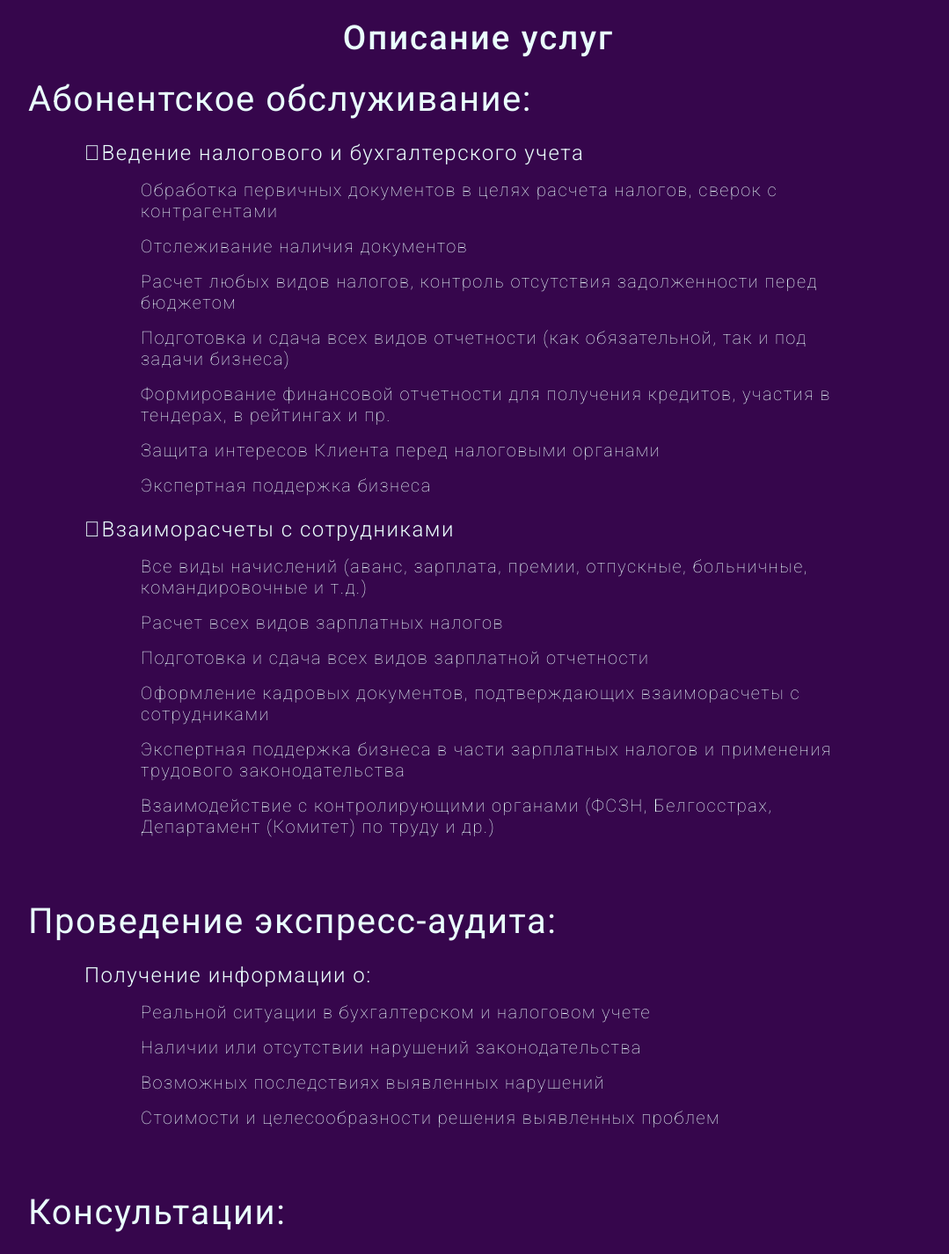
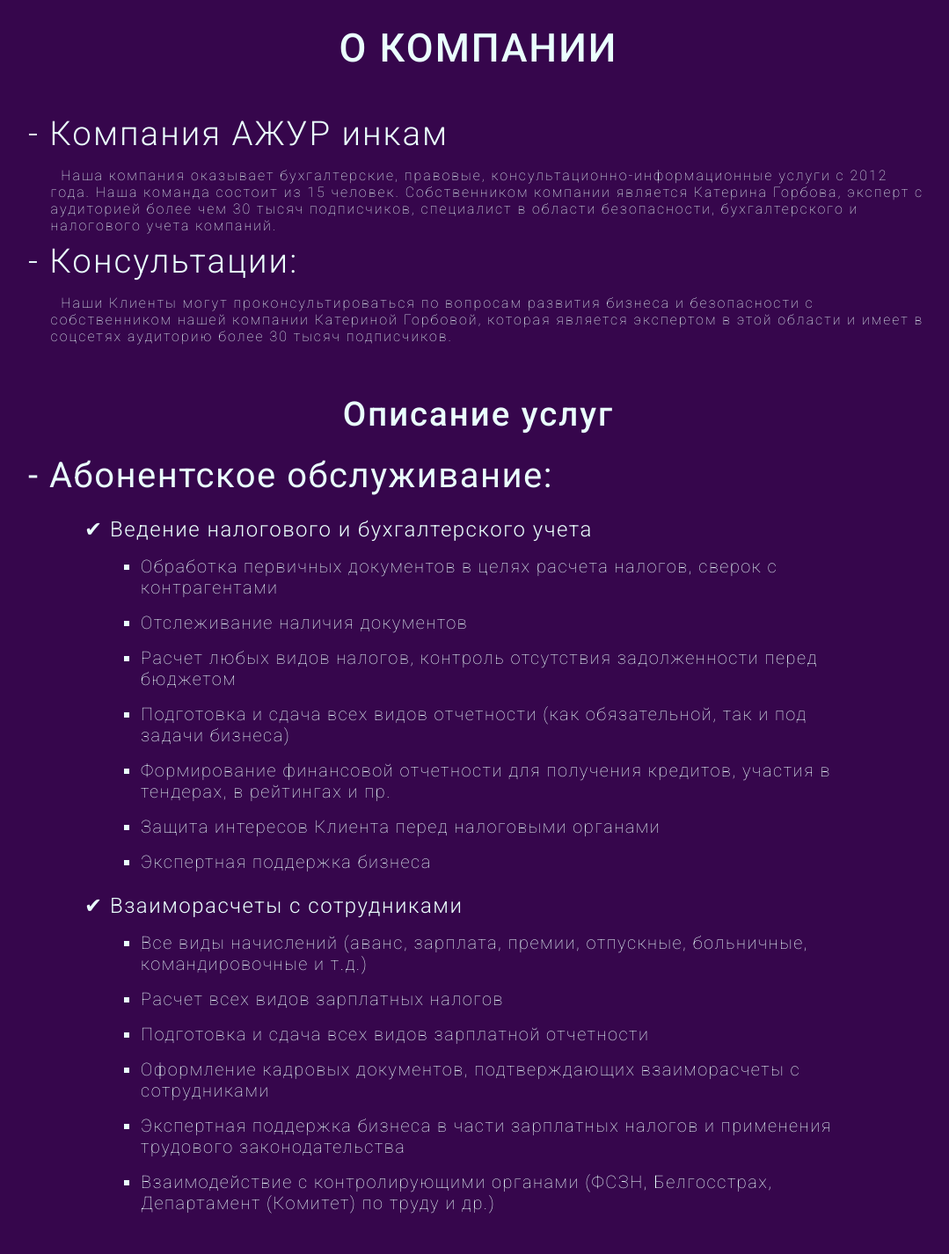
Before and after one commit to SCHIZ0FRENIA/AJOURE, a React (Vite) app: page / in a window 1280 px wide. Shown: the part 820-2246 px from the top of the page at 88% size, without its empty margins (96-1175 px from the left). Built offline with nearby package versions, Linux system fonts and the light colour scheme.

Commit message:
new caption version

```diff
--- a/src/Components/Advantages.css
+++ b/src/Components/Advantages.css
@@ -1,6 +1,6 @@
 .second {
     height: 150vh;
-    padding: 5vw 4.4vw 0 4.5vw;
+    padding: 0 4.4vw 0 4.5vw;
     display: flex;
     flex-direction: row;
     flex-wrap: wrap;
--- a/src/Components/Advantages.jsx
+++ b/src/Components/Advantages.jsx
@@ -3,7 +3,7 @@
 
 let data = [
     ["Фиксированная договорная стоимость", "не считаем ежемесячно документы, поэтому исключен обман"],
-    ["Следим за безопасностью со всех углов ","отслеживаем сомнительных поставщиков/покупателей, следим за кадровой безопасностью, даже советуем из сферы IT (какие программы установить, как продумать хранение информации, чтобы предотвратить доступ органов и прочих третьих лиц), предупреждаем конфликты м/у собственниками и м/у собственником и директором"],
+    ["Следим за безопасностью со всех углов ","отслеживаем сомнительных поставщиков и покупателей, следим за кадровой безопасностью, советуем из сферы IT (какие программы установить, как продумать хранение информации, чтобы предотвратить доступ органов и прочих третьих лиц), предупреждаем конфликты м/у собственниками и м/у собственником и директором"],
     ["Разрабатываем стратегии для судов с сотрудниками","благодаря нам клиент выигрывает трудовые споры, легально минимизируем выплаты в пользу сотрудников по итогам суда"],
     ["Разрабатываем стратегии для судов с правоохранительными органами ","выигрываем суды исключительно правильным бухучетом, который является доказательством отсутствия ущерба"],
     ["Напоминаем о ежегодных собраниях учредителей и готовим документы для них","В т.ч. для того, чтобы директор не получил субсидиарную ответственность"],
--- a/src/Components/Caption.css
+++ b/src/Components/Caption.css
@@ -44,3 +44,7 @@
 .ul li:first-letter{
     text-transform: uppercase;
 }
+
+.caption ul li{
+    list-style-type: square;
+}
--- a/src/Components/Caption.jsx
+++ b/src/Components/Caption.jsx
@@ -8,10 +8,10 @@
                 <h1>Описание услуг</h1>
 
                 <div className="firstBl">
-                    <h2>Абонентское обслуживание:</h2>
+                    <h2>- Абонентское обслуживание:</h2>
 
                     <div className="ul">
-                        <h3>Ведение налогового и бухгалтерского учета</h3>
+                        <h3>&#10004; Ведение налогового и бухгалтерского учета</h3>
                         <ul>
                             <li>обработка первичных документов в целях расчета налогов, сверок с контрагентами</li>
                             <li>отслеживание наличия документов</li>
@@ -24,7 +24,7 @@
                     </div>
 
                     <div className="ul">
-                        <h3>Взаиморасчеты с сотрудниками</h3>
+                        <h3>&#10004; Взаиморасчеты с сотрудниками</h3>
                         <ul>
                             <li>все виды начислений (аванс, зарплата, премии, отпускные, больничные, командировочные и т.д.)</li>
                             <li>расчет всех видов зарплатных налогов</li>
@@ -37,9 +37,9 @@
                 </div>
 
                 <div className="secondBl">
-                    <h2>Проведение экспресс-аудита:</h2>
+                    <h2>- Проведение экспресс-аудита:</h2>
                     <div className="ul">
-                        <h3>Получение информации о:</h3>
+                        <h3>&#10004; Получение информации о:</h3>
                         <ul>
                             <li>реальной ситуации в бухгалтерском и налоговом учете</li>
                             <li>наличии или отсутствии нарушений законодательства</li>
@@ -48,11 +48,6 @@
                         </ul>
                     </div>
                 </div>
-
-                <div className="thirdBl">
-                    <h2>Консультации:</h2>
-                    <p>наши Клиенты могут проконсультироваться по вопросам развития бизнеса и безопасности с собственником нашей компании Катериной Горбовой, которая является экспертом в этой области и имеет в соцсетях аудиторию более 30 тысяч подписчиков.</p>
-                </div>
             </div>
         );
     }
--- a/src/Components/Info.css
+++ b/src/Components/Info.css
@@ -4,22 +4,28 @@
     font-family: 'Roboto', sans-serif;
     font-weight: 300;
     letter-spacing: 2px;
-    padding: 5vh 20vw;
+    padding: 1vh 10vw;
 }
 
 .about>h1 {
     text-align: center;
     text-transform: uppercase;
-    font-size: 3vw;
+    font-size: 3.5vw;
     font-weight: 500;
+    margin-bottom: 6vh;
+    margin-top: 5vh;
 }
 
 .about>h2 {
-    text-align: center;
-    font-size: 2vw;
-    font-weight: 400;
+    margin-left: 0;
+    font-size: 3vw;
+    font-weight: 300;
+    letter-spacing: 2px;
+    margin-bottom: 2vh;
 }
 
-.about>.text {
-
+.about>p {
+    margin-left: 2vw;
+    font-size: 1.25vw;
+    font-weight: 200;
 }
--- a/src/Components/Info.jsx
+++ b/src/Components/Info.jsx
@@ -6,9 +6,13 @@
         return(
             <div className="about">
                 <h1>О компании</h1>
-                <h2>Компания АЖУР инкам</h2>
-                <p className="text">&nbsp;&nbsp;&nbsp;&nbsp; Наша компания оказывает бухгалтерские, правовые, консультационно-информационные услуги с 2012 года. Наша команда состоит из 15 человек. Собственником компании является Катерина Горбова, эксперт с аудиторией более чем 30 тысяч подписчиков, специалист в области безопасности, бухгалтерского и налогового учета компаний.</p>
-            </div>
+
+                <h2>- Компания АЖУР инкам</h2>
+                <p className="text">&nbsp;   Наша компания оказывает бухгалтерские, правовые, консультационно-информационные услуги с 2012 года. Наша команда состоит из 15 человек. Собственником компании является Катерина Горбова, эксперт с аудиторией более чем 30 тысяч подписчиков, специалист в области безопасности, бухгалтерского и налогового учета компаний.</p>
+
+                <h2>- Консультации:</h2>
+                <p>&nbsp;   Наши Клиенты могут проконсультироваться по вопросам развития бизнеса и безопасности с собственником нашей компании Катериной Горбовой, которая является экспертом в этой области и имеет в соцсетях аудиторию более 30 тысяч подписчиков.</p>
+               </div>
         )
     }
 }
--- a/src/Components/Navbar.css
+++ b/src/Components/Navbar.css
@@ -25,6 +25,7 @@
     display: flex;
     flex-direction: row;
     justify-content: space-between;
+    margin-right:7vw;
 }
 
 .opt {
--- a/src/Components/Navbar.jsx
+++ b/src/Components/Navbar.jsx
@@ -9,10 +9,9 @@
                         <img className="image" src="/logo-white.png" alt="Image not available(" />
                     </div>
                     <div className="menu">
-                        <div className="opt op1">Преимущества</div>
                         <div className="opt op2">О компании</div>
                         <div className="opt op3">Описание услуг</div>
-                        <div className="opt op4"></div>
+                        <div className="opt op1">Преимущества</div>
                     </div>
                 </div>
             )
--- a/src/main.jsx
+++ b/src/main.jsx
@@ -11,11 +11,10 @@
 const root = ReactDOM.createRoot(document.getElementById('root'));
 root.render(
     <React.StrictMode>
-
         <Navbar></Navbar>
         <First></First>
+        <Info></Info>
         <Caption></Caption>
         <Advantages></Advantages>
-        <Info></Info>
     </React.StrictMode>
 );
```
